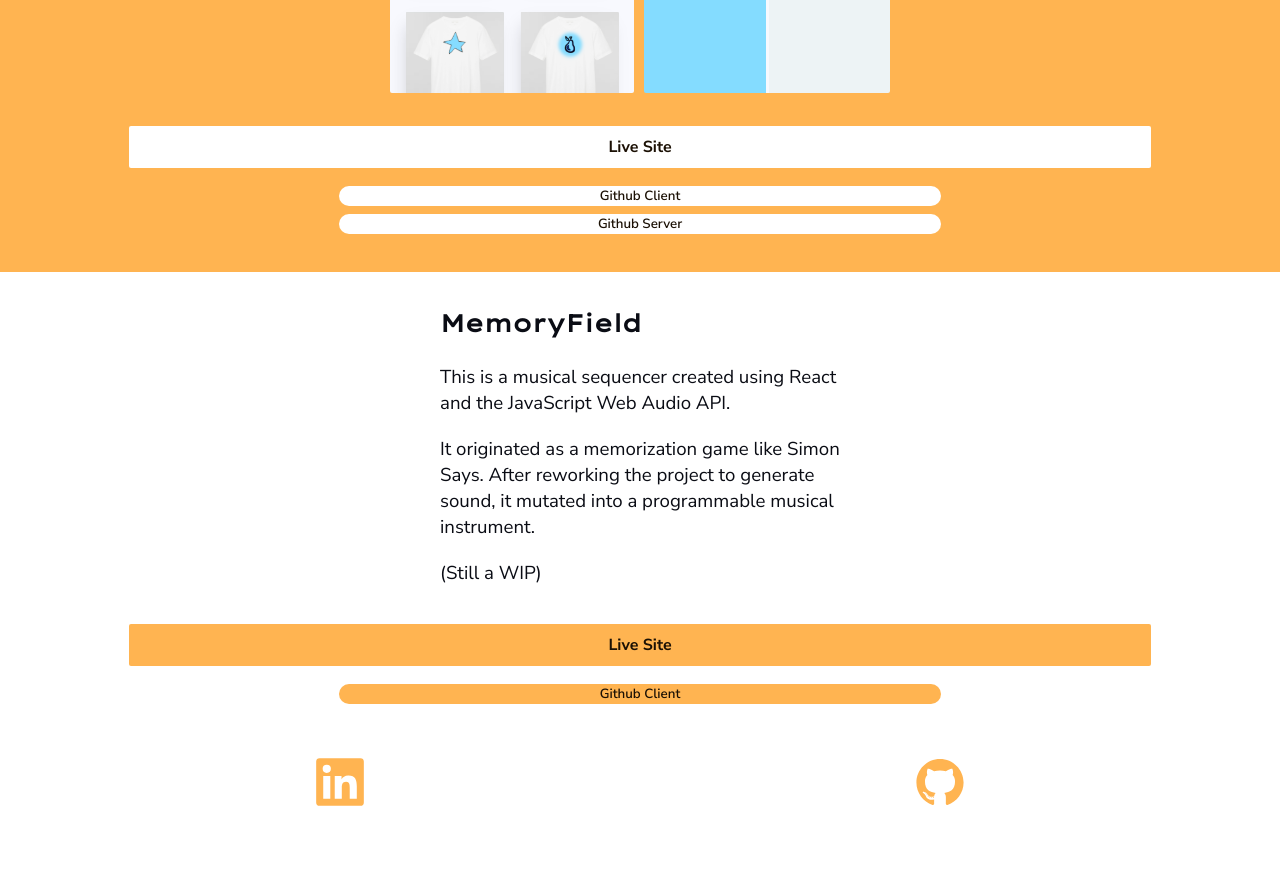
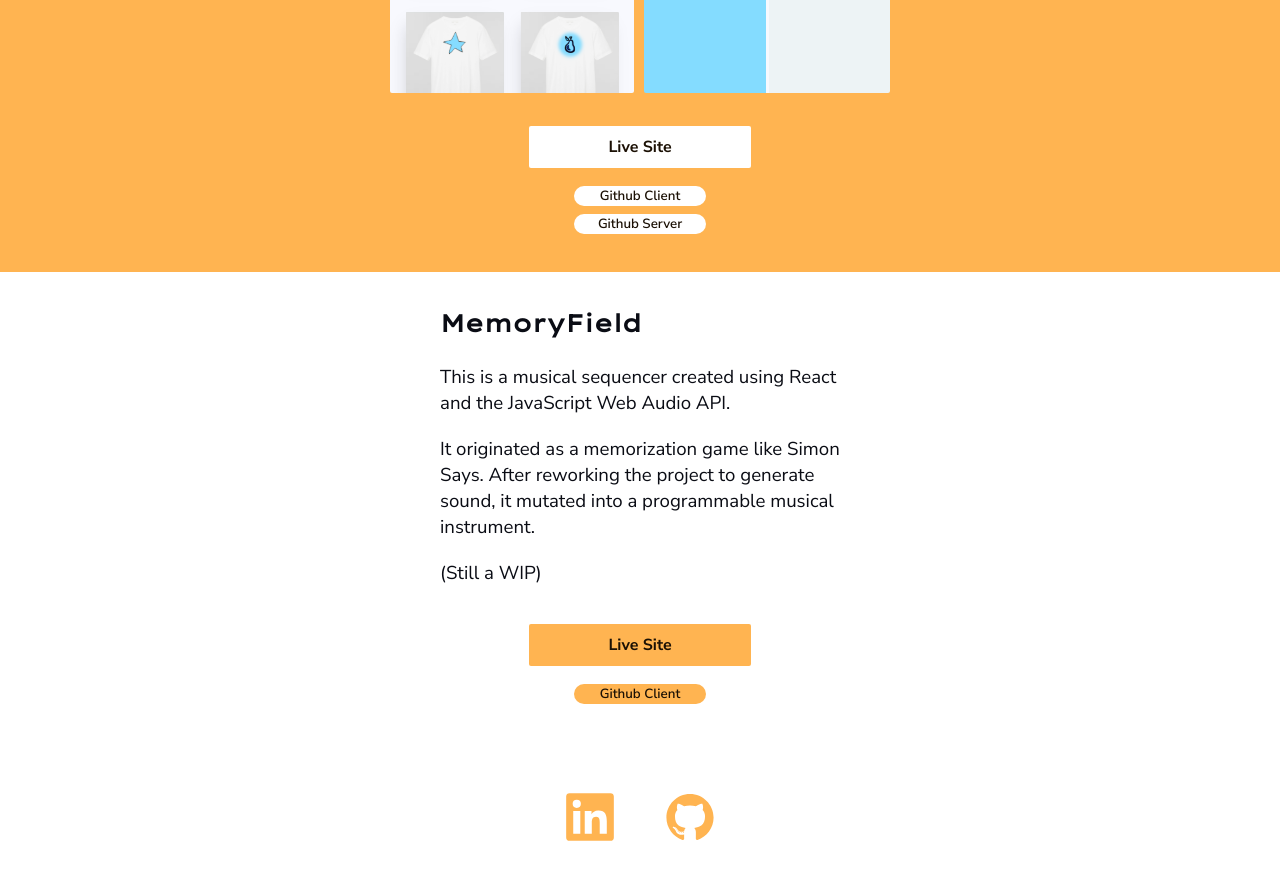
Before and after one commit to Loxphordex/simple-portfolio, a React (Create React App) app: page / in a window 1280 px wide. Shown: the part 1140-2020 px from the top of the page. Before the commit the page ends 1993 px from the top, so only its background shows below. Built offline with nearby package versions, Linux system fonts and the light colour scheme.

Commit message:
project links media query

```diff
--- a/src/Footer/Footer.scss
+++ b/src/Footer/Footer.scss
@@ -19,3 +19,11 @@
 .personal-link-icon {
   max-width: 50px;
 }
+
+@media only screen and (min-width: 768px) {
+  .footer {
+    margin: auto;
+    padding-top: 50px;
+    max-width: 200px;
+  }
+}
--- a/src/Project/Project.scss
+++ b/src/Project/Project.scss
@@ -91,3 +91,13 @@
   font-size: 12pt;
   margin-bottom: 10px;
 }
+
+@media only screen and (min-width: 768px) {
+  .project-link {
+    max-width: 130px;
+  }
+
+  .live-site-link {
+    max-width: 220px;
+  }
+}
--- a/src/Project/projectData.ts
+++ b/src/Project/projectData.ts
@@ -28,7 +28,7 @@ const memoryField: IProject = {
   name: 'MemoryField',
   theme: 'light',
   links: {
-    liveSite: '',
+    liveSite: 'https://memoryfield.now.sh/',
     githubClient: 'https://github.com/Loxphordex/Memoryfield'
   },
   info: [
```
